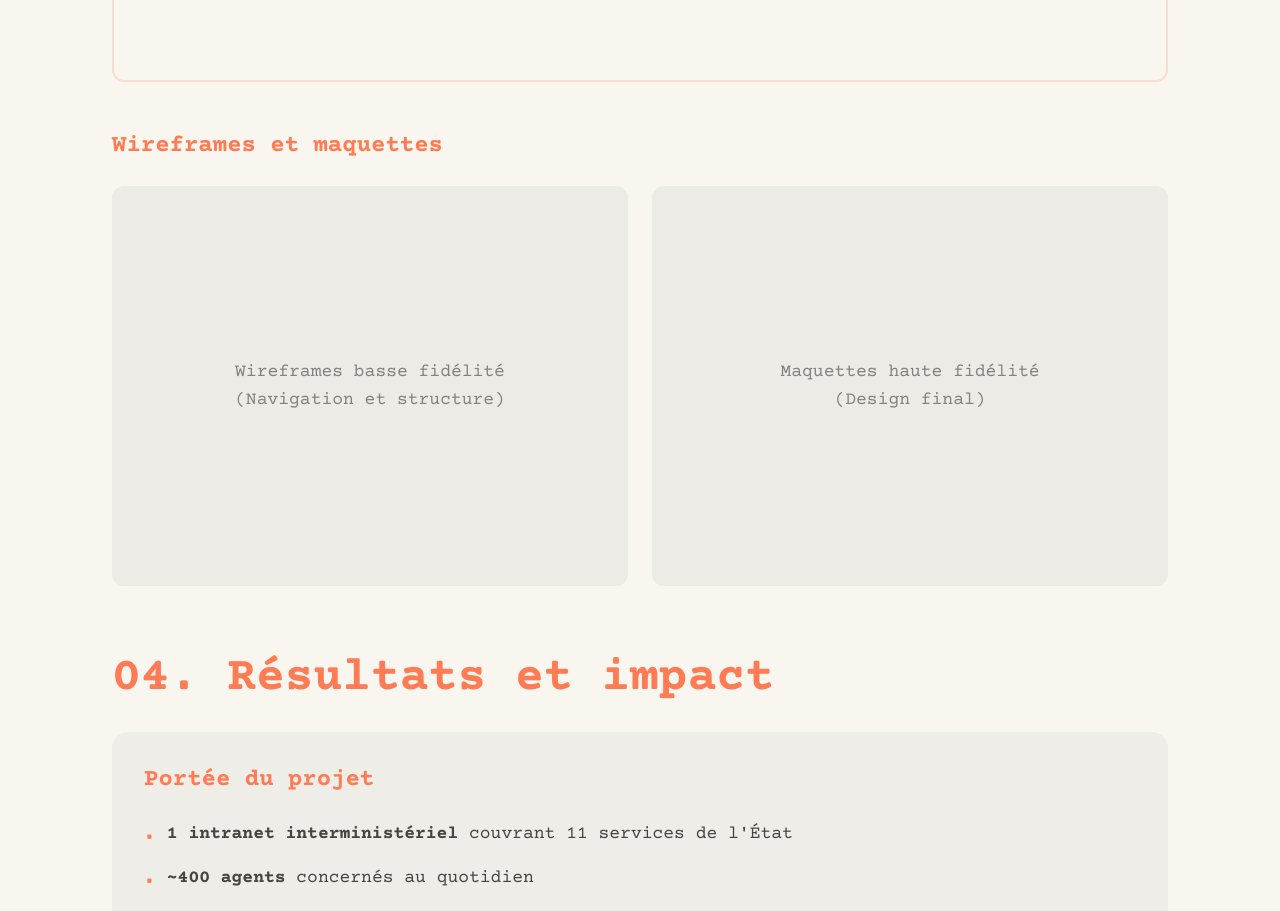
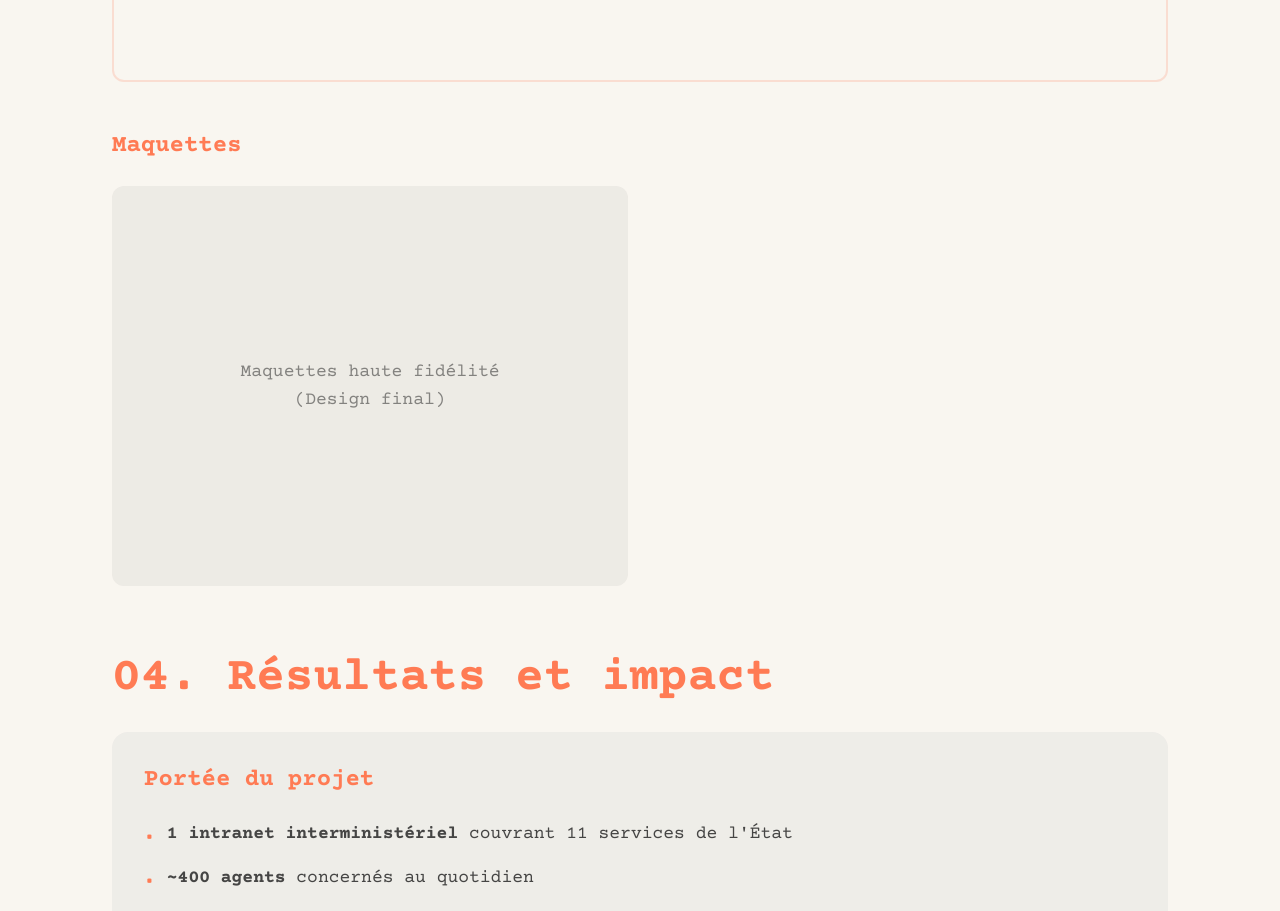
Before and after one commit to dbolas/portfolio-belondjo, a Next.js app: page /projets/intranet-interministeriel in a window 1280 px wide. Shown: the part 7280-8191 px from the top of the page. Built offline with nearby package versions, Linux system fonts and the light colour scheme.

Commit message:
feat: supprimer section wireframes basse fidélité, garder uniquement maquettes

```diff
--- a/app/projets/intranet-interministeriel/page.tsx
+++ b/app/projets/intranet-interministeriel/page.tsx
@@ -383,16 +383,10 @@ export default function IntranetInterministerielPage() {
               </div>
             </div>
 
-            {/* 3. Wireframes et maquettes */}
+            {/* 3. Maquettes */}
             <div className="mb-12">
-              <h3 className="text-2xl font-bold text-navy mb-6">Wireframes et maquettes</h3>
+              <h3 className="text-2xl font-bold text-navy mb-6">Maquettes</h3>
               <div className="fade-in-section grid grid-cols-1 md:grid-cols-2 gap-6">
-                <div className="bg-dark/5 rounded-xl p-12 min-h-[400px] flex items-center justify-center">
-                  <p className="text-center text-dark/50 text-lg">
-                    Wireframes basse fidélité<br />
-                    (Navigation et structure)
-                  </p>
-                </div>
                 <div className="bg-dark/5 rounded-xl p-12 min-h-[400px] flex items-center justify-center">
                   <p className="text-center text-dark/50 text-lg">
                     Maquettes haute fidélité<br />
```
